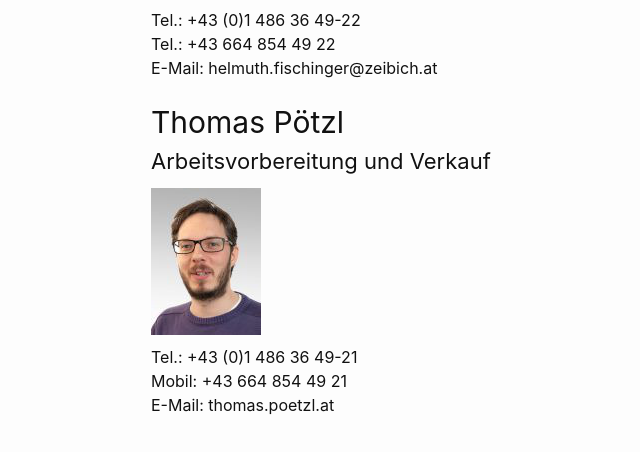
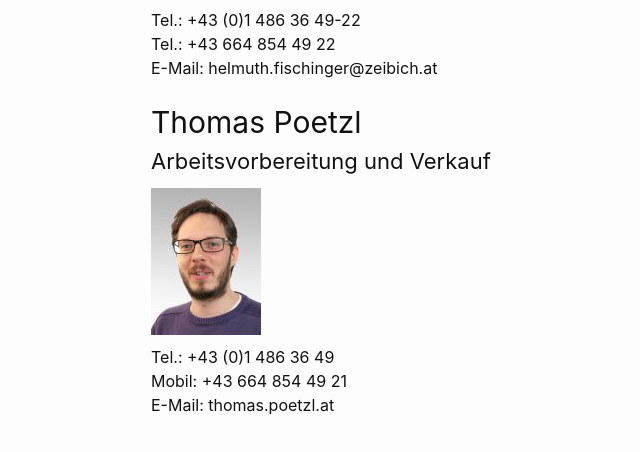
Before and after one commit to Zeibich/www.zeibich.at, a Jekyll site: the page built from team.md, in a window 1280 px wide and 1400 px high, scrolled down 1732 px. Shown: the part 156-608 px from the top of the window, without its empty margins (119-759 px from the left). Built offline with Jekyll 4.4.1, drawn with Linux system fonts in a browser that asks for light colours; some of the changed text lies outside the part shown.

Commit message:
Update team.md

```diff
--- a/team.md
+++ b/team.md
@@ -65,10 +65,10 @@
 </div>
 <div class="divTableBody" style="margin-top:20px">
 <div class="divTableRow">
-<div class="name">Thomas Pötzl</div>
+<div class="name">Thomas Poetzl</div>
 <div class="bez">Arbeitsvorbereitung und Verkauf</div>
 <div class="divTableCell"><img src="/assets/pictures/people/poetzl.jpg" alt="Herr Pötzl" vspace="10"></div>
-<div class="divTableCell">Tel.: +43 (0)1 486 36 49-21</div>
+<div class="divTableCell">Tel.: +43 (0)1 486 36 49</div>
 <div class="divTableCell">Mobil: +43 664 854 49 21</div>
 <div class="divTableCell">E-Mail: thomas.poetzl.at</div>
 </div>
@@ -100,8 +100,7 @@
 <div class="name">Michael Sonnek</div>
 <div class="bez">Geschäftsführung Wien</div>
 <div class="divTableCell"><img src="/assets/pictures/people/sonnek.jpg" alt="Herr Sonnek" vspace="10"></div>
-<div class="divTableCell">Tel.: +43 664 854 49 20</div>
-<div class="divTableCell">E-Mail: michael.sonnek@zeibich.at</div>
+
 </div>
 </div>
 <div class="divTableBody" style="margin-top:20px">
```
